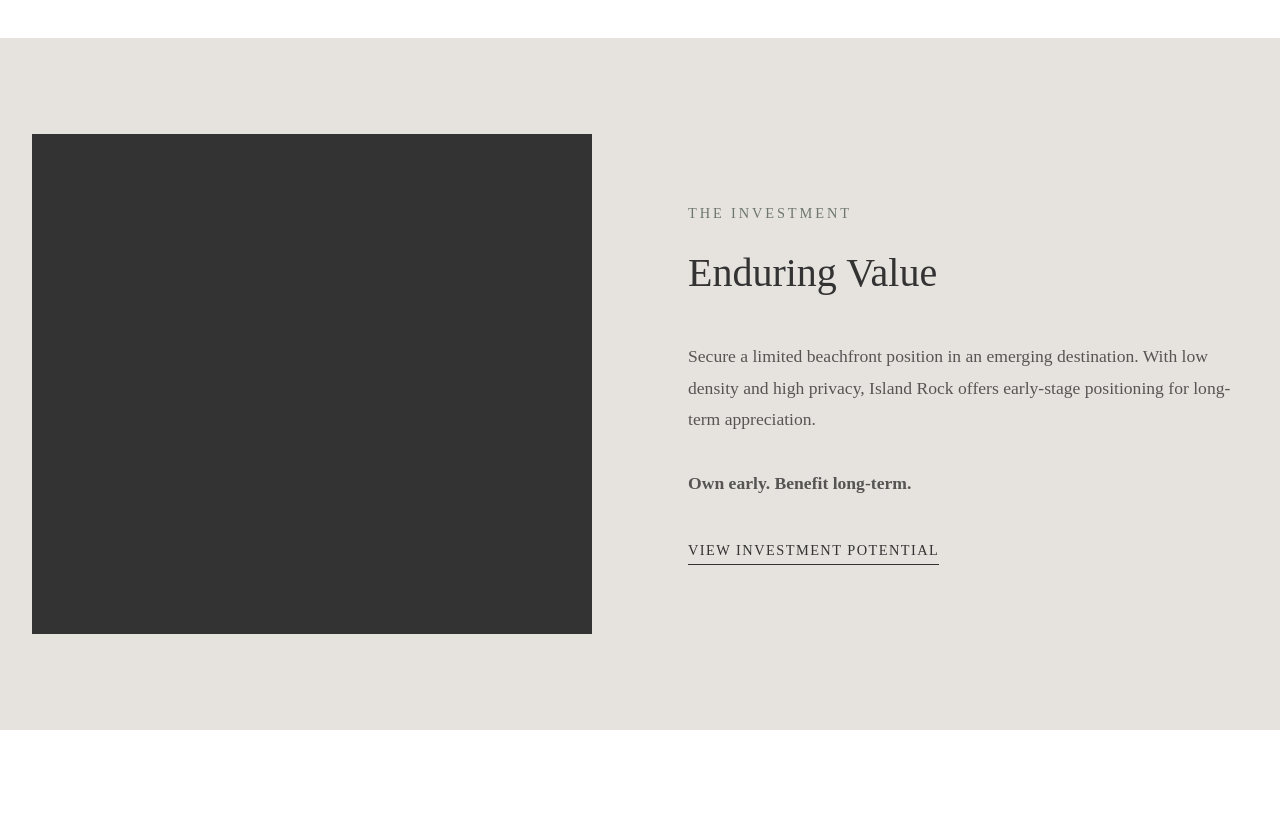
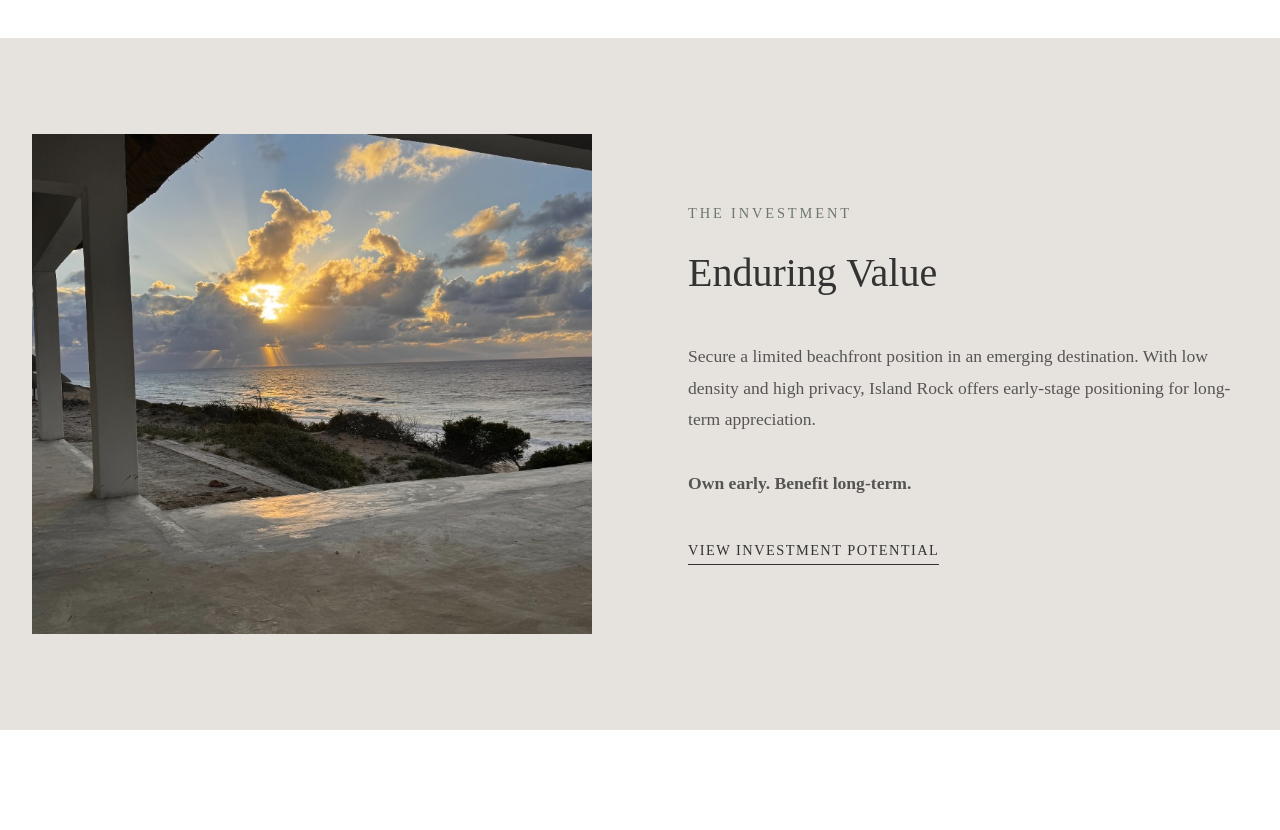
Before and after one commit to m26yzmcb4x-star/islandrockbeachestate, a Next.js app: page / in a window 1280 px wide. Shown: the part 1480-2310 px from the top of the page. Built offline with nearby package versions, Linux system fonts and the light colour scheme.

Commit message:
fix: replace homepage investment placeholder with sunset image

```diff
--- a/src/app/page.tsx
+++ b/src/app/page.tsx
@@ -1,4 +1,5 @@
 import Link from "next/link";
+import Image from "next/image";
 import Hero from "@/components/Hero";
 import Section from "@/components/Section";
 import styles from "@/styles/Home.module.css";
@@ -32,8 +33,14 @@
                 <strong>This is not a resort — this is preserved coastal land.</strong>
               </p>
             </div>
-            <div className={styles.imageColumn}>
-              <img src="/images/coastline.jpg" alt="Untouched Coastline" className={styles.imagePlaceholder} />
+            <div className={styles.imageColumn} style={{ position: 'relative', minHeight: '400px' }}>
+              <Image
+                src="/images/coastline.jpg"
+                alt="Untouched Coastline"
+                fill
+                style={{ objectFit: 'cover' }}
+                sizes="(max-width: 768px) 100vw, 50vw"
+              />
             </div>
           </div>
         </ScrollReveal>
@@ -42,8 +49,14 @@
       <Section background="stone">
         <ScrollReveal>
           <div className={styles.introGrid}>
-            <div className={styles.imageColumn}>
-              <div style={{ width: '100%', height: '100%', background: '#333333' }}></div>
+            <div className={styles.imageColumn} style={{ position: 'relative', minHeight: '400px' }}>
+              <Image
+                src="/images/sunset-dunes.jpg"
+                alt="Golden sunset over the dunes"
+                fill
+                style={{ objectFit: 'cover' }}
+                sizes="(max-width: 768px) 100vw, 50vw"
+              />
             </div>
             <div className={styles.textColumn}>
               <span className={styles.sectionTitle}>The Investment</span>
```
